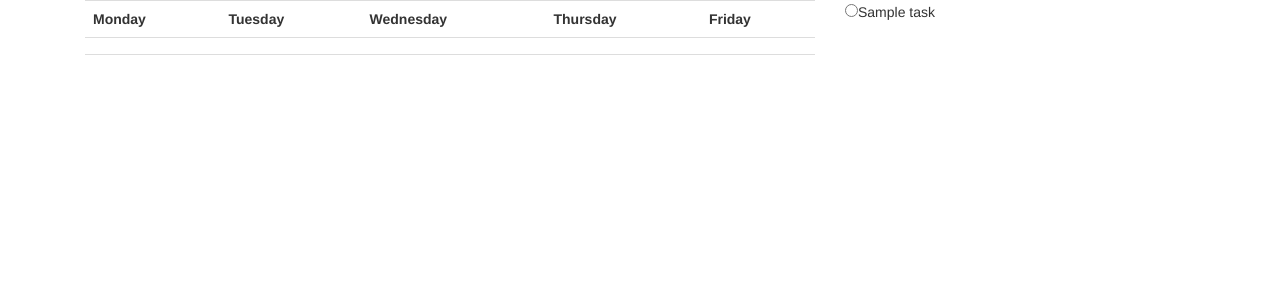
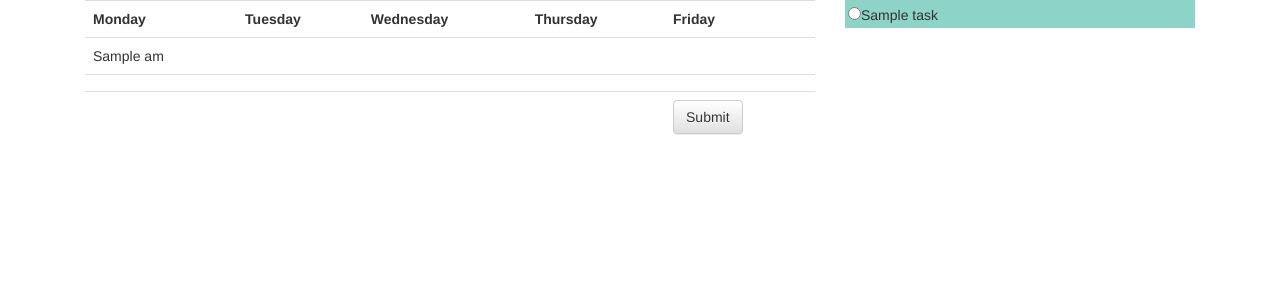
Before and after one commit to timmartin/django_project_manager, a Django app: template project_manager/schedule/templates/schedule/resource_weekly_usage.html in a window 1280 px wide. Shown: the top 300 px of the page. Run offline with Django 3.2, Linux system fonts and the light colour scheme; tables that the repository leaves empty hold one stand-in row (values such as "Sample post"); the template is opened without the code that fills it: values that come from a table or form of the project are taken from there, most other values are stand-ins (such as "Sample title", 1, 10 or a date in 2020); lists and menus that the app fills with data are empty; some libraries are stand-ins or nearby versions.

Commit message:
Some Javascript for modifying weekly activities

```diff
--- /dev/null
+++ b/project_manager/schedule/static/css/brewer.css
@@ -0,0 +1,58 @@
+
+.task_color0 {
+    background: rgb(141, 211, 199);
+}
+
+
+
+.task_color1 {
+    background: rgb(255, 255, 179);
+}
+
+
+
+.task_color2 {
+    background: rgb(190, 186, 218);
+}
+
+
+
+.task_color3 {
+    background: rgb(251, 128, 114);
+}
+
+
+
+.task_color4 {
+    background: rgb(128, 177, 211);
+}
+
+
+
+.task_color5 {
+    background: rgb(253, 180, 98);
+}
+
+
+
+.task_color6 {
+    background: rgb(179, 222, 105);
+}
+
+
+
+.task_color7 {
+    background: rgb(252, 205, 229);
+}
+
+
+
+.task_color8 {
+    background: rgb(217, 217, 217);
+}
+
+
+
+.task_color9 {
+    background: rgb(188, 128, 189);
+}
--- a/project_manager/schedule/static/js/weekly_report.js
+++ b/project_manager/schedule/static/js/weekly_report.js
@@ -3,8 +3,17 @@
 $(function() {
 
     $("table tr.week_row td").on("click", function() {
-	var val = $('input:radio[name=task]:checked').attr("task-name");
-	$(this).text(val);
+	var selected_task = $('input:radio[name=task]:checked');
+
+	if (selected_task) {
+	    $(this).children("span.day_label").text(selected_task.attr("task-name"));
+	    var foo = $('input:radio[name=task]:checked').parent();
+	    console.log("background is " + foo.css("background-color"));
+	    $(this).css("background", foo.css("background-color"));
+
+	    var form_input = $(this).children("input.day_input");
+	    form_input.val(selected_task.val());
+	}
     });
 
 });
--- a/project_manager/schedule/templates/schedule/resource_weekly_usage.html
+++ b/project_manager/schedule/templates/schedule/resource_weekly_usage.html
@@ -5,8 +5,17 @@
 <script src="{% static 'js/weekly_report.js' %}"></script>
 {% endblock %}
 
+{% block extra-css %}
+<link rel="stylesheet" type="text/css" href="{% static 'css/brewer.css' %}">
+{% endblock %}
+
 {% block content %}
 
+<form action="{% url 'schedule:update_resource_usage' %}"
+      method="post">
+  {% csrf_token %}
+  <input type="hidden" name="resource" value="{{ resource.pk }}">
+  <input type="hidden" name="start_date" value="{{ start_date.isoformat }}">
 <div class="col-md-8">
   <table class="table">
     <tr>
@@ -18,26 +27,70 @@
     </tr>
 
     <tr class="week_row">
+      <td>
+	<input class="day_input"
+	       type="hidden"
+	       name="days[AM][0]"
+	       value="{{ usage_lookup.0.AM.pk }}">
+	<span class="day_label">{{ usage_lookup.0.AM.label }}</span>
+      </td>
+      <td>
+	<input class="day_input" type="hidden" name="days[AM][1]" value="">
+	<span class="day_label"></span>
+      </td>
+      <td>
+	<input class="day_input" type="hidden" name="days[AM][2]" value="">
+	<span class="day_label"></span>
+      </td>
+      <td>
+	<input class="day_input" type="hidden" name="days[AM][3]" value="">
+	<span class="day_label"></span>
+      </td>
+      <td>
+	<input class="day_input" type="hidden" name="days[AM][4]" value="">
+	<span class="day_label"></span>
+      </td>
+    </tr>
+
+    <tr class="week_row">
+      <td>
+	<input class="day_input" type="hidden" name="days[PM][0]" value="">
+	<span class="day_label"></span>
+      </td>
+      <td>
+	<input class="day_input" type="hidden" name="days[PM][1]" value="">
+	<span class="day_label"></span>
+      </td>
+      <td>
+	<input class="day_input" type="hidden" name="days[PM][2]" value="">
+	<span class="day_label"></span>
+      </td>
+      <td>
+	<input class="day_input" type="hidden" name="days[PM][3]" value="">
+	<span class="day_label"></span>
+      </td>
+      <td>
+	<input class="day_input" type="hidden" name="days[PM][4]" value="">
+	<span class="day_label"></span>
+      </td>
+    </tr>
+
+    <tr>
       <td></td>
       <td></td>
       <td></td>
       <td></td>
-      <td></td>
-    </tr>
-
-    <tr class="week_row">
-      <td></td>
-      <td></td>
-      <td></td>
-      <td></td>
-      <td></td>
+      <td><button class="btn btn-default" type="submit">Submit</button></td>
     </tr>
   </table>
+</form>
 </div>
 
 <div class="col-md-4">
   {% for task in tasks %}
-  <p><input type="radio" name="task" value="{{ task.pk }}" task-name="{{task.name}}">{{ task.name }}</input></p>
+  <p style="padding: 3px;" class="task_color{{ forloop.counter0 }}">
+    <input type="radio" name="task" value="{{ task.pk }}" task-name="{{task.name}}">{{ task.name }}</input>
+  </p>
   {% endfor %}
 </div>
 
```
